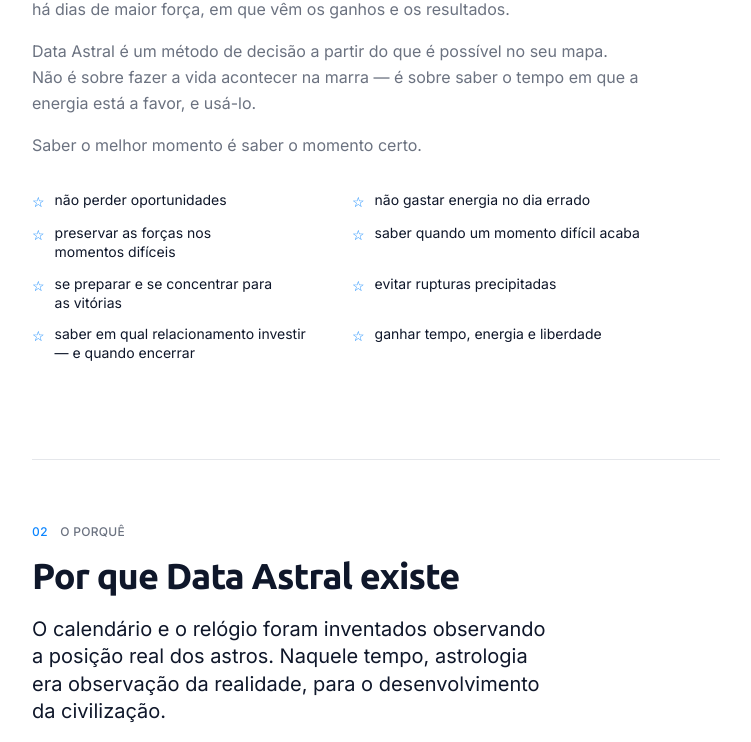
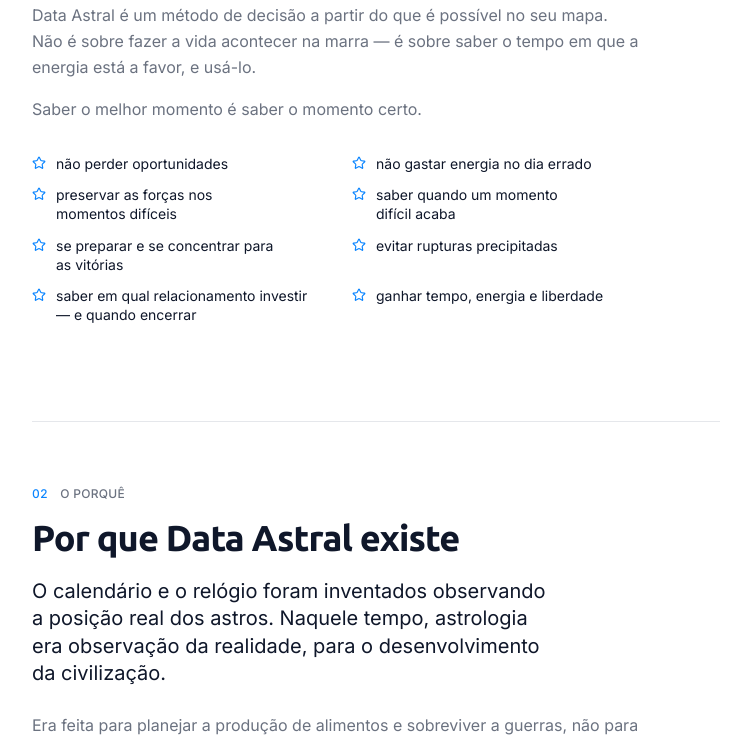
Before and after one commit to ericapaivaart-cmyk/mystic-data-interface, a Next.js app: page /filosofia in a window 1280 px wide. Shown: the part 1065-1807 px from the top of the page, without its empty margins (264-1015 px from the left). Built offline with nearby package versions, Linux system fonts and the light colour scheme.

Commit message:
feat: update essay icon and adjust site chrome padding logic

```diff
--- a/components/filosofia/essay.tsx
+++ b/components/filosofia/essay.tsx
@@ -1,3 +1,4 @@
+import { Star } from "lucide-react"
 import type { Essay } from "@/lib/filosofia-content"
 
 /**
@@ -32,9 +33,7 @@ export function EssayArticle({ essay, index }: { essay: Essay; index: number })
         <ul className="mt-8 grid max-w-[38rem] gap-x-8 gap-y-3 sm:grid-cols-2">
           {essay.gains.map((g) => (
             <li key={g} className="flex gap-2.5 text-sm leading-snug text-foreground">
-              <span aria-hidden className="mt-0.5 text-primary">
-                &#9734;
-              </span>
+              <Star aria-hidden className="mt-0.5 size-3.5 shrink-0 text-primary" />
               <span className="text-pretty">{g}</span>
             </li>
           ))}
--- a/components/nav/site-chrome.tsx
+++ b/components/nav/site-chrome.tsx
@@ -1,11 +1,14 @@
 "use client"
 
 import { useState, type ReactNode } from "react"
+import { usePathname } from "next/navigation"
 import { SiteHeader } from "./site-header"
 import { PageMenu } from "./page-menu"
 import { UserMenu } from "./user-menu"
 
 export function SiteChrome({ children }: { children: ReactNode }) {
+  const pathname = usePathname()
+  const isHome = pathname === "/"
   const [pageOpen, setPageOpen] = useState(false)
   const [userOpen, setUserOpen] = useState(false)
 
@@ -17,7 +20,7 @@ export function SiteChrome({ children }: { children: ReactNode }) {
   return (
     <>
       <SiteHeader onOpenPageMenu={() => setPageOpen(true)} />
-      <div className="pt-[100px]">{children}</div>
+      <div className={isHome ? "pt-[100px]" : "pt-16"}>{children}</div>
       <PageMenu
         open={pageOpen}
         onClose={() => setPageOpen(false)}
--- a/components/nav/site-header.tsx
+++ b/components/nav/site-header.tsx
@@ -14,6 +14,7 @@ type SiteHeaderProps = {
 
 export function SiteHeader({ onOpenPageMenu }: SiteHeaderProps) {
   const pathname = usePathname()
+  const isHome = pathname === "/"
   const [lang, setLang] = useState<"PT" | "EN">("PT")
 
   return (
@@ -52,8 +53,10 @@ export function SiteHeader({ onOpenPageMenu }: SiteHeaderProps) {
         </div>
       </div>
 
-      {/* Header 2 — freemium links: stacked, left-aligned, transparent, tight to header 1.
-          Slight left offset so the star icon doesn't sit before the logo. */}
+      {/* Header 2 — freemium links: HOME ONLY. On inner pages the flow uses its own
+          in-context CTAs (e.g. Data Astral esteira), so these are hidden to keep
+          editorial/light screens clean. */}
+      {isHome && (
       <div className="-mt-1 flex flex-col gap-0.5 pl-[26px]">
         {headerLinks.map((item) => {
           const active = pathname === item.href
@@ -74,6 +77,7 @@ export function SiteHeader({ onOpenPageMenu }: SiteHeaderProps) {
           )
         })}
       </div>
+      )}
     </header>
   )
 }
```
